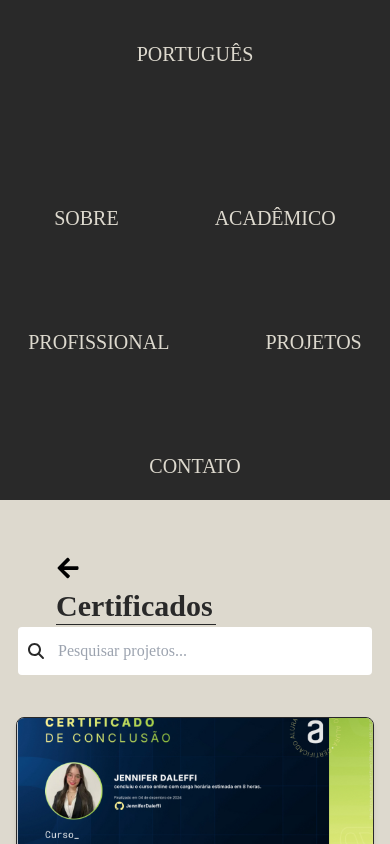
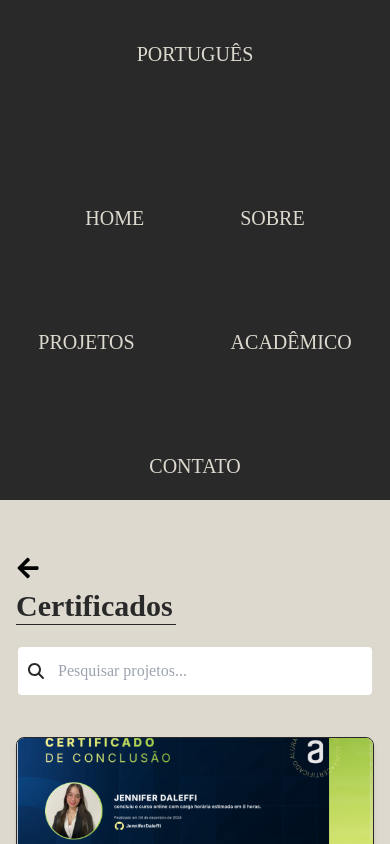
Before and after one commit to JenniferDaleffi/portfolio, a Next.js app in the folder portfolio/: page /certificados in a window 390 px wide. Shown: the top 844 px of the page. Built offline with nearby package versions, Linux system fonts and the light colour scheme.

Commit message:
adjust image and nav

```diff
--- a/portfolio/src/app/certificados/page.tsx
+++ b/portfolio/src/app/certificados/page.tsx
@@ -91,9 +91,9 @@ export default function Certificados() {
         <div className="">
             <div className="p-4">
                 <div className="mb-10 mt-10">
-                    <div className="ml-10">
+                    <div className="lg:ml-10">
                     <Link href="/"><FaArrowLeft className="text-2xl mb-2 cursor-pointer mr-2" /></Link>
-                    <h1 className="text-3xl font-bold text-cinza border-b border-cinza w-40">Certificados</h1>
+                    <h1 className="text-3xl font-bold text-cinza border-b border-cinza w-40 mb-5">Certificados</h1>
                     </div>
                     <div className="flex justify-center">
                     <div className="relative w-full max-w-xl">
--- a/portfolio/src/components/Nav/nav.tsx
+++ b/portfolio/src/components/Nav/nav.tsx
@@ -8,10 +8,10 @@ export default function Nav() {
                 <button>PORTUGUÊS</button>
             </div>
             <div className="flex flex-wrap justify-center gap-24 mt-10 mb-5 xl:mr-5">
-                <Link href="/">SOBRE</Link>
+                <Link href="/">HOME</Link>
+                <Link href="/#sobre">SOBRE</Link>
+                <Link href="/#projetos">PROJETOS</Link>
                 <Link href="/#academico">ACADÊMICO</Link>
-                <Link href="/#profissional">PROFISSIONAL</Link>
-                <Link href="/#projetos">PROJETOS</Link>
                 <Link href="/#contato">CONTATO</Link>
             </div>
         </div>
```
Also changed, not shown: portfolio/src/components/Contato/contato.tsx (+1 -1 lines).
